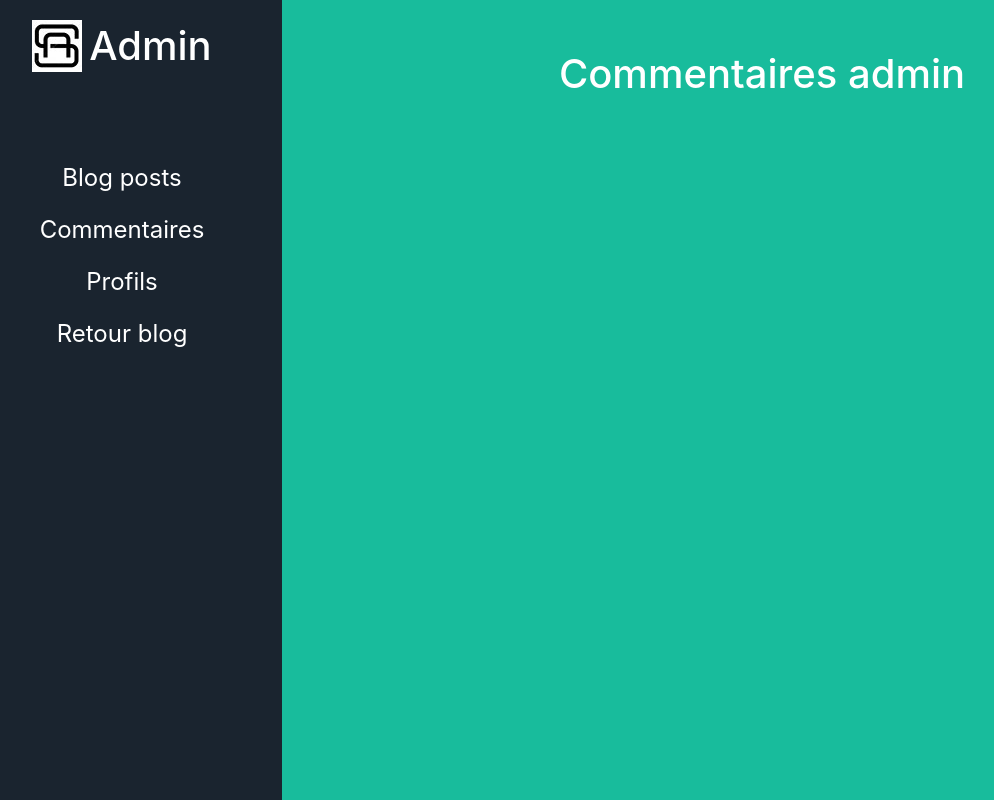
After one commit to sebAvenel/mon_blog, a PHP site: the page made by App/templates/admin/commentsAdmin.twig in a window 1280 px wide. The commit adds this page. Shown: the whole page, without its empty margins (38-1032 px from the left). Run offline with PHP 8.4, Linux system fonts and the light colour scheme; the template is opened without the code that fills it, so the values that code supplies are empty; some libraries are stand-ins or nearby versions.

Commit message:
Creation of templates of the administrative part

```diff
--- /dev/null
+++ b/App/public/css/commentsAdmin.css
@@ -0,0 +1,17 @@
+#blogPostsAdmin{
+    background-color: #18BC9C;
+    text-align: center;
+    padding-top: 20px;
+    padding-bottom: 40px;
+}
+@media (min-width: 576px) {
+}
+@media (min-width: 768px) {
+}
+@media (min-width: 992px) {
+    #blogPostsAdmin{
+        padding-top: 50px;
+    }
+}
+@media (min-width: 1200px) {
+}
--- /dev/null
+++ b/App/public/css/layoutAdmin.css
@@ -0,0 +1,39 @@
+#navAdmin{
+    text-align: center;
+    font-size: 1.5rem;
+    padding-left: 0;
+    padding-right: 0;
+    padding-bottom: 20px;
+    background-color: #1a242f;
+}
+#logoAdmin{
+    padding-top: 20px;
+    margin-bottom: 20px;
+}
+#logoAdmin img, h1{
+    display: inline;
+    text-decoration: none;
+    color: white;
+    vertical-align: middle;
+}
+a{
+    color: white;
+    text-decoration: none;
+}
+a:hover{
+    color: #18BC9C;
+}
+@media (min-width: 576px) {
+}
+@media (min-width: 768px) {
+}
+@media (min-width: 992px) {
+    html, body, .row, #admin{
+        height: 100%;
+    }
+    #logoAdmin{
+        margin-bottom: 80px;
+    }
+}
+@media (min-width: 1200px) {
+}
--- /dev/null
+++ b/App/templates/admin/commentsAdmin.twig
@@ -0,0 +1,12 @@
+{% extends 'admin/layout.twig' %}
+
+{% block head %}
+    <title>Blog posts admin</title>
+    <link href="../public/css/commentsAdmin.css" rel="stylesheet">
+{% endblock %}
+
+{% block content %}
+    <div id="blogPostsAdmin" class="col-xs-12 col-lg-9">
+        <h1>Commentaires admin</h1>
+    </div>
+{% endblock %}
--- /dev/null
+++ b/App/templates/admin/layout.twig
@@ -0,0 +1,48 @@
+<!DOCTYPE html>
+
+<html>
+    <head>
+        <meta charset="UTF-8">
+        <meta name="viewport" content="width=device-width, initial-scale=1.0">
+
+
+        <!-- Bootstrap Core CSS -->
+        <link rel="stylesheet" href="../../vendor/twitter/bootstrap/dist/css/bootstrap.min.css">
+
+        <!-- Theme CSS -->
+        <link href="../public/css/layoutAdmin.css" rel="stylesheet">
+
+        <!-- Custom Fonts -->
+        <link rel="stylesheet" href="https://use.fontawesome.com/releases/v5.7.0/css/all.css">
+        <link href="https://fonts.googleapis.com/css?family=Montserrat:400,700" rel="stylesheet" type="text/css">
+        <link href="https://fonts.googleapis.com/css?family=Lato:400,700,400italic,700italic" rel="stylesheet" type="text/css">
+
+        {% block head %}{% endblock %}
+    </head>
+
+    <body>
+        <div class="container-fluid" id="admin">
+            <div class="row">
+                <div id="navAdmin" class="col-xs-12 col-lg-3">
+                    <div id="logoAdmin">
+                        <img src="../public/img/sa.jpg">
+                        <h1>Admin</h1>
+                    </div>
+                    <div class="nav flex-column" aria-orientation="vertical">
+                        <a class="nav-link" href="../public/index.php?route=adminBlogPosts" id="blogPostAdminLink">Blog posts</a>
+                        <a class="nav-link" href="../public/index.php?route=adminComments" id="commentsAdminLink">Commentaires</a>
+                        <a class="nav-link" href="../public/index.php?route=adminProfiles" id="profilesAdminLink">Profils</a>
+                        <a class="nav-link" href="../public/index.php?route=home">Retour blog</a>
+                    </div>
+                </div>
+
+        {% block content %}{% endblock %}
+            </div>
+        </div>
+
+        <script src="https://code.jquery.com/jquery-3.3.1.slim.min.js"></script>
+        <script src="https://cdnjs.cloudflare.com/ajax/libs/popper.js/1.14.7/umd/popper.min.js"></script>
+        <script src="../../vendor/twitter/bootstrap/dist/js/bootstrap.min.js"></script>
+    </body>
+
+</html>
--- a/App/templates/home/layout.twig
+++ b/App/templates/home/layout.twig
@@ -41,7 +41,7 @@
                                 <div class="dropdown-menu" aria-labelledby="navbarDropdown">
                                     <a class="dropdown-item" href="../public/index.php?route=disconnection">Déconnexion</a>
                                     {% if session.infosUser.roleUser ==  'admin'%}
-                                        <a class="dropdown-item" href="#">Administration</a>
+                                        <a class="dropdown-item" href="../public/index.php?route=adminBlogPosts">Administration</a>
                                     {% endif %}
                                 </div>
                             </div>
--- a/App/templates/user/signIn.twig
+++ b/App/templates/user/signIn.twig
@@ -9,7 +9,6 @@
         <link rel="stylesheet" href="../../vendor/twitter/bootstrap/dist/css/bootstrap.css">
         <!-- Theme CSS -->
         <link href="../public/css/signIn.css" rel="stylesheet">
-
         <!-- Custom Fonts -->
         <link rel="stylesheet" href="https://use.fontawesome.com/releases/v5.7.0/css/all.css">
         <link href="https://fonts.googleapis.com/css?family=Montserrat:400,700" rel="stylesheet" type="text/css">
```
Also changed, not shown: App/config/Router.php (+12 -0 lines), App/public/css/blogPostsAdmin.css (added, +17 -0 lines), App/public/css/profilesAdmin.css (added, +17 -0 lines), App/src/controller/AdminController.php (added, +55 -0 lines), App/templates/admin/blogPostsAdmin.twig (added, +12 -0 lines), App/templates/admin/profilesAdmin.twig (added, +12 -0 lines).
